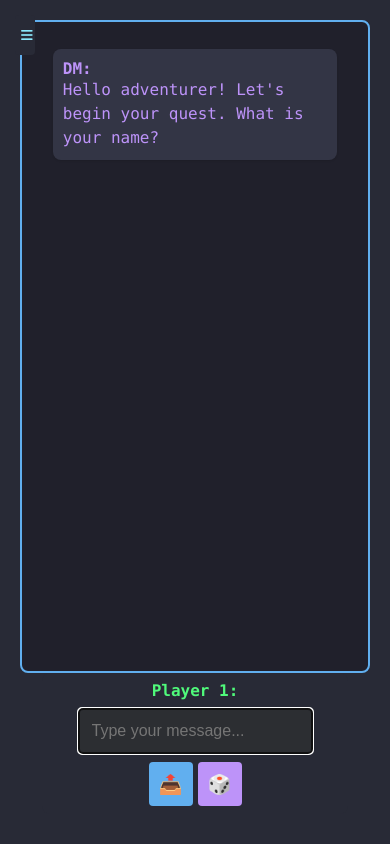
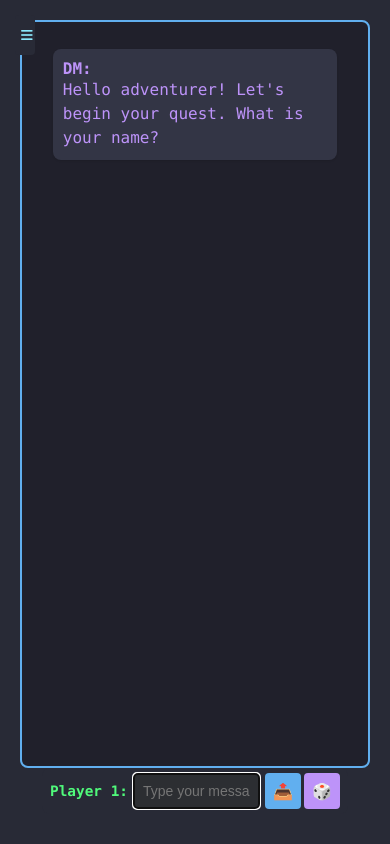
Before and after one commit to Kameonx/AIDM, a Flask app: page / in a window 390 px wide. Run offline with Flask 3, Linux system fonts and the light colour scheme.

Commit message:
Update style.css

```diff
--- a/static/style.css
+++ b/static/style.css
@@ -780,20 +780,41 @@ span.pink, span.cyan, span.lime, span.teal {
         font-size: 16px; /* Ensure readability */
     }
 
-    /* Better input handling on small screens */
+    /* Keep player input controls on a single line */
     .player-input {
-        flex-direction: column;
-        gap: 8px;
+        flex-direction: row; /* Keep elements in a row */
+        gap: 5px; /* Reduce gap between elements */
+        padding: 5px 8px; /* Reduce padding for more space */
+        align-items: center; /* Ensure vertical alignment */
     }
 
     .player-label {
-        min-width: auto;
-        max-width: none;
+        min-width: 60px; /* Smaller minimum width */
+        max-width: 90px; /* Limit maximum width */
+        font-size: 0.9em; /* Smaller font */
+        overflow: hidden;
+        text-overflow: ellipsis;
+        flex-shrink: 0; /* Prevent shrinking */
+    }
+
+    .player-input-field {
+        min-width: 0; /* Allow shrinking */
+        padding: 8px; /* Smaller padding */
+        font-size: 14px; /* Smaller font size */
+    }
+
+    .action-btn {
+        width: 36px; /* Slightly smaller */
+        height: 36px; /* Slightly smaller */
+        min-width: 36px !important; /* Force minimum width */
+        min-height: 36px !important; /* Force minimum height */
+        padding: 0; /* Remove padding */
+        font-size: 1em; /* Slightly smaller font for icons */
     }
 
     .player-buttons-container {
-        align-self: stretch;
-        justify-content: center;
+        flex-shrink: 0; /* Prevent buttons from shrinking */
+        gap: 3px; /* Tighter spacing between buttons */
     }
 }
 
```
